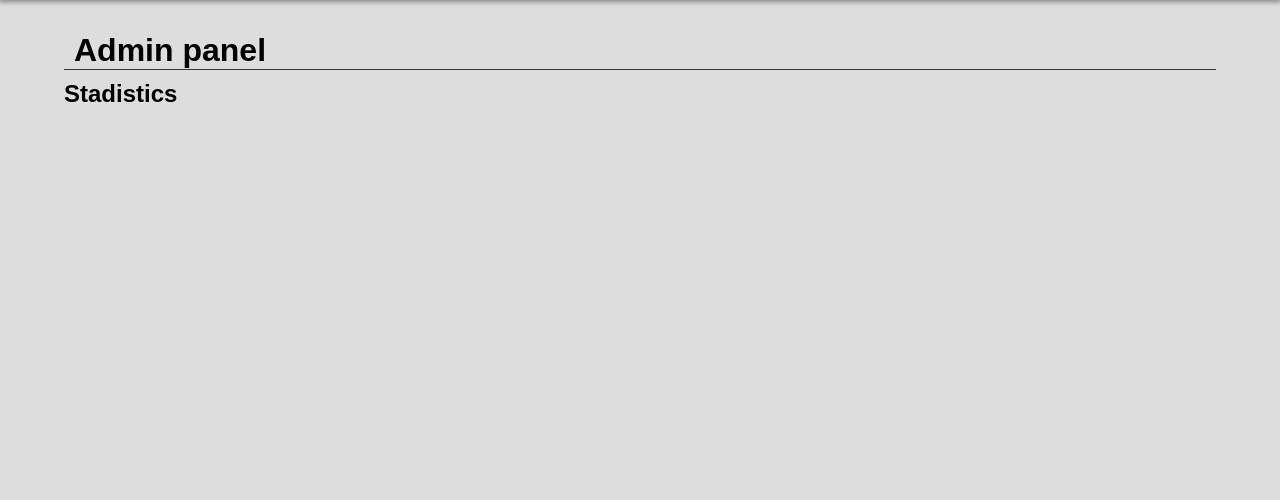
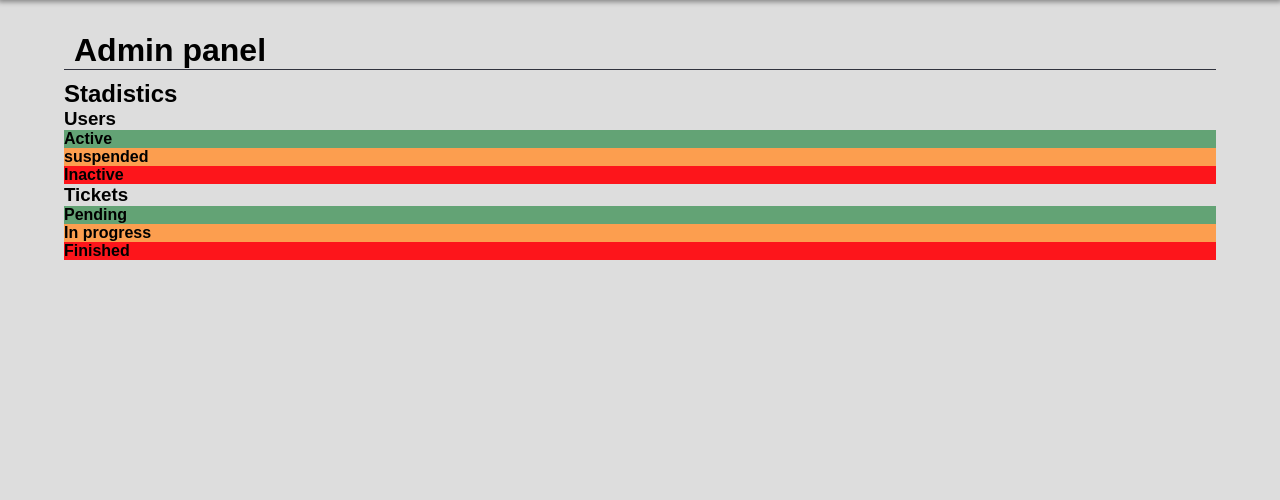
Before and after one commit to SrExeru/DragonSlayer-v2-CRUD-app, a Flask app: template templates/admin.html in a window 1280 px wide. Shown: the part 80-580 px from the top of the page. Run offline with Flask 3, Linux system fonts and the light colour scheme; the template is opened without the code that fills it, so the values that code supplies are empty.

Commit message:
Add user and ticket statistics to admin panel: implement data retrieval and update HTML/CSS for display

```diff
--- a/templates/admin.html
+++ b/templates/admin.html
@@ -180,6 +180,42 @@
 
 <div class="stadistics">
     <h2>Stadistics</h2>
+    <div class="stad_container">
+        <div class="stad_sup">
+            <h3>Users</h3>
+            <span>{{ stadistics['users']['total'] }}</span>
+        </div>
+        <div class="stad_info" style="background-color: #63a375;">
+            <h4>Active</h4>
+            <span>{{ stadistics['users']['active'] }}</span>
+        </div>
+        <div class="stad_info" style="background-color: #fc9e4f;">
+            <h4>suspended</h4>
+            <span>{{ stadistics['users']['suspended'] }}</span>
+        </div>
+        <div class="stad_info" style="background-color: #fd151b;">
+            <h4>Inactive</h4>
+            <span>{{ stadistics['users']['inactive'] }}</span>
+        </div>
+    </div>
+    <div class="stad_container">
+        <div class="stad_sup">
+            <h3>Tickets</h3>
+            <span>{{ stadistics['tickets']['total'] }}</span>
+        </div>
+        <div class="stad_info" style="background-color: #63a375;">
+            <h4>Pending</h4>
+            <span>{{ stadistics['tickets']['pending'] }}</span>
+        </div>
+        <div class="stad_info" style="background-color: #fc9e4f;">
+            <h4>In progress</h4>
+            <span>{{ stadistics['tickets']['in_progress'] }}</span>
+        </div>
+        <div class="stad_info" style="background-color: #fd151b;">
+            <h4>Finished</h4>
+            <span>{{ stadistics['tickets']['finished'] }}</span>
+        </div>
+    </div>
 </div>
 
 
```
Also changed, not shown: routes/admin.py (+19 -1 lines), static/css/admin.css (+29 -0 lines), static/css/profile.css (+38 -0 lines), templates/settings.html (+25 -16 lines).
